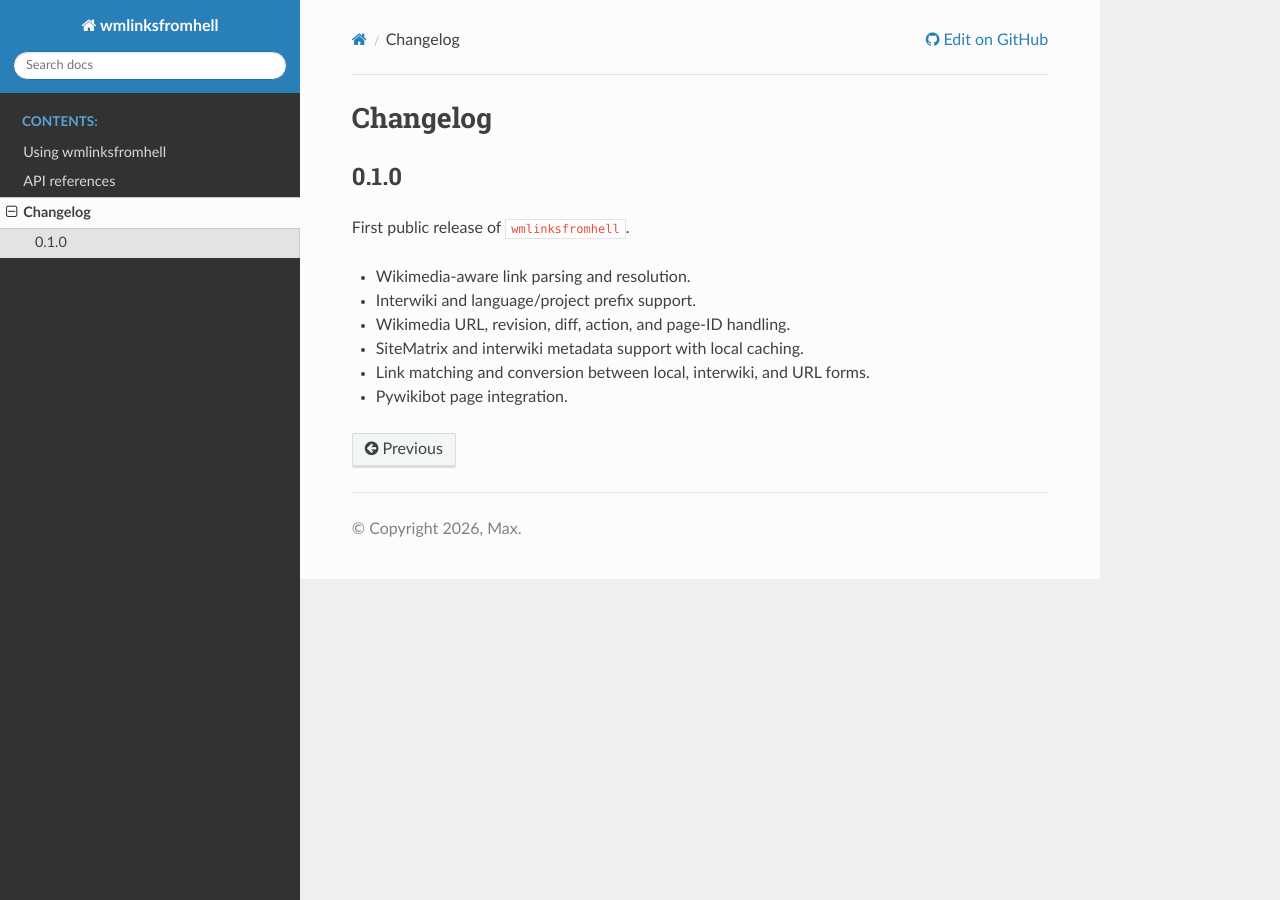
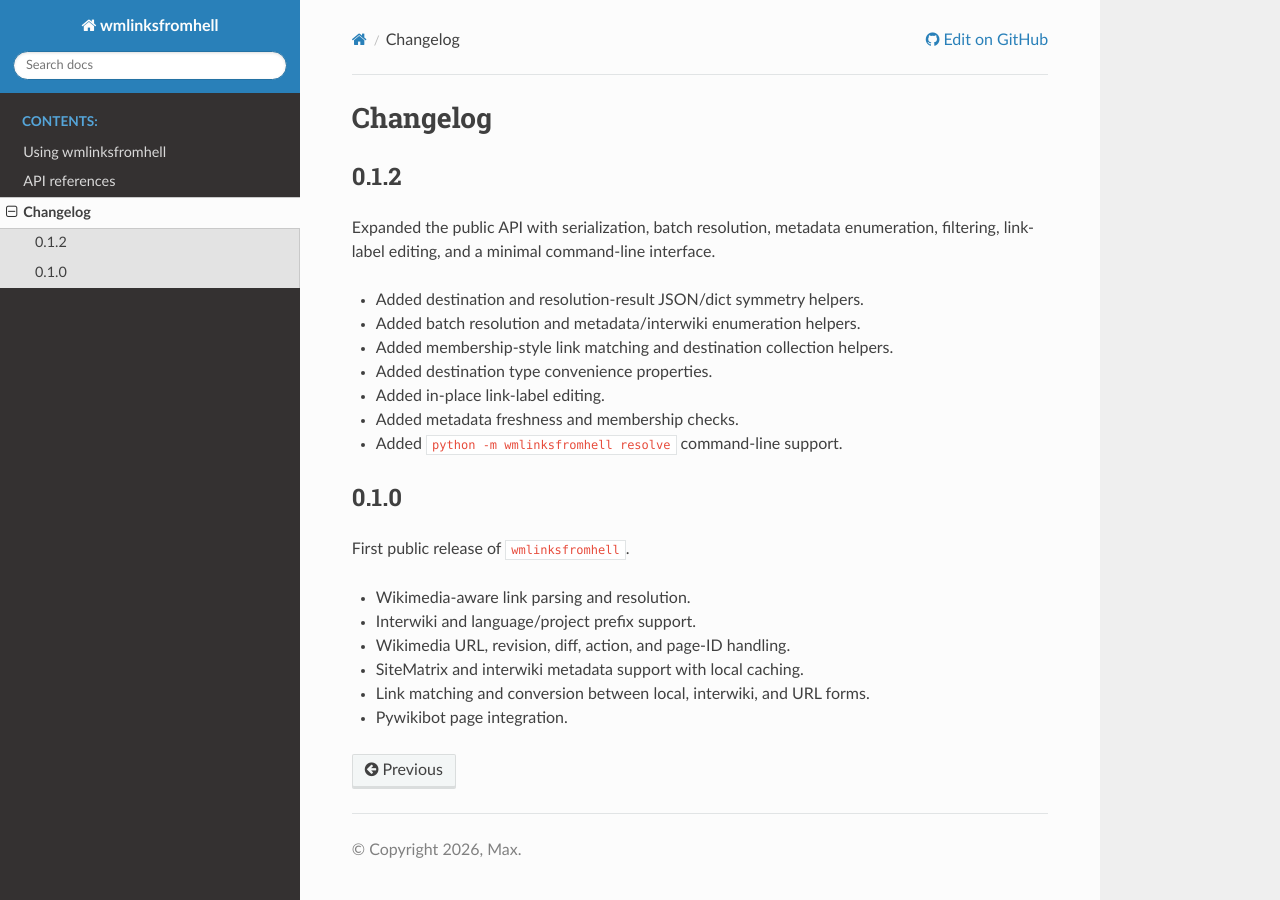
Before and after one commit to MadMaxWP/wmlinksfromhell, a Sphinx documentation site: the page built from docs/source/changelog.rst, in a window 1280 px wide. Built offline with Sphinx 7.4.7 and the Read the Docs theme 3.1.0, drawn with Linux system fonts in a browser that asks for light colours.

Commit message:
Update documentation changelog

```diff
--- a/docs/source/changelog.rst
+++ b/docs/source/changelog.rst
@@ -1,5 +1,18 @@
 Changelog
 =========
+
+0.1.2
+-----
+
+Expanded the public API with serialization, batch resolution, metadata enumeration, filtering, link-label editing, and a minimal command-line interface.
+
+* Added destination and resolution-result JSON/dict symmetry helpers.
+* Added batch resolution and metadata/interwiki enumeration helpers.
+* Added membership-style link matching and destination collection helpers.
+* Added destination type convenience properties.
+* Added in-place link-label editing.
+* Added metadata freshness and membership checks.
+* Added ``python -m wmlinksfromhell resolve`` command-line support.
 
 0.1.0
 -----
```
